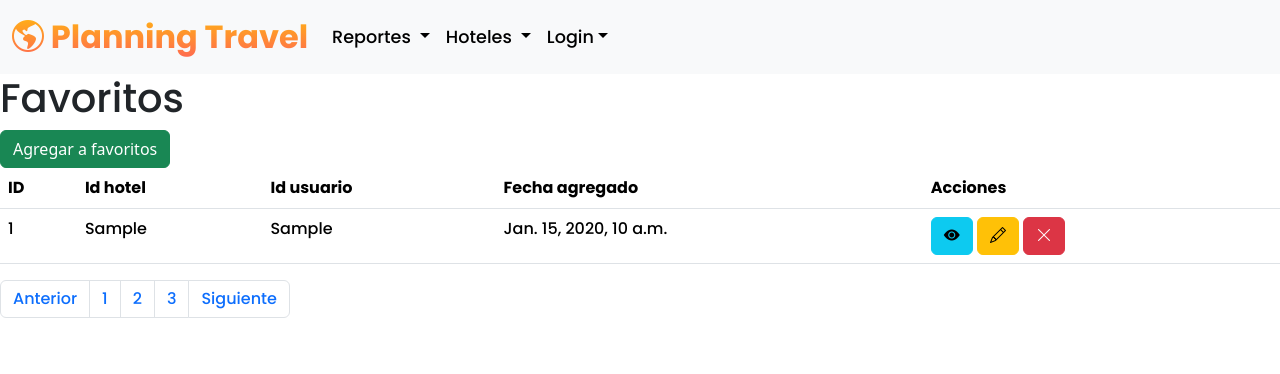
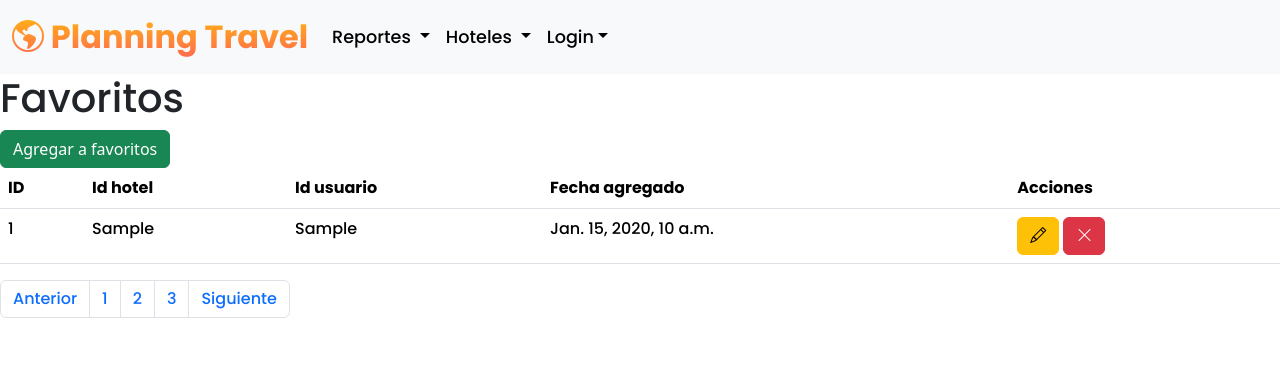
Before and after one commit to AndresM9901/planning-travel-v2, a Django app: template proyecto_planning_travel/planning_travel/templates/planning_travel/favoritos/favoritos.html in a window 1280 px wide. Shown: the top 374 px of the page. Run offline with Django 4.2, Linux system fonts and the light colour scheme; the template is opened without the code that fills it: most values are stand-ins (such as "Sample title", 1, 10 or a date in 2020); some libraries are stand-ins or nearby versions; some web fonts are replaced.

Commit message:
ramiro-prueba

```diff
--- a/proyecto_planning_travel/planning_travel/templates/planning_travel/favoritos/favoritos.html
+++ b/proyecto_planning_travel/planning_travel/templates/planning_travel/favoritos/favoritos.html
@@ -21,14 +21,6 @@
                 <td>{{ r.id_usuario }}</td>
                 <td>{{ r.fecha_agregado }}</td>
                 <td>
-                    <button
-                        type="button"
-                        class="btn btn-info"
-                        data-bs-toggle="modal"
-                        data-bs-target="#modalVer-1"
-                    >
-                        <i class="bi bi-eye-fill"></i>
-                    </button>
                     <a
                         class="btn btn-warning"
                         href="{% url 'favoritos_formulario_editar' r.id %}"
```
Also changed, not shown: proyecto_planning_travel/db.sqlite3.
